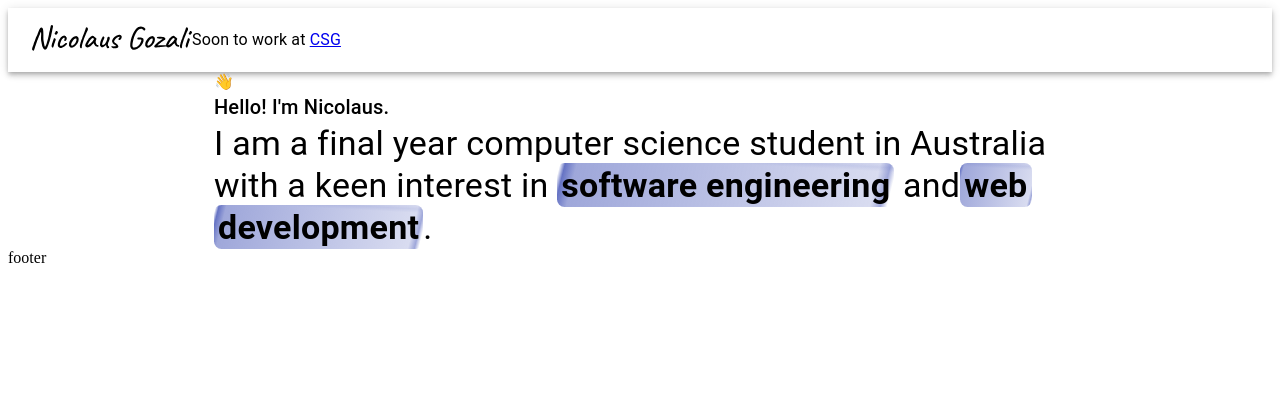
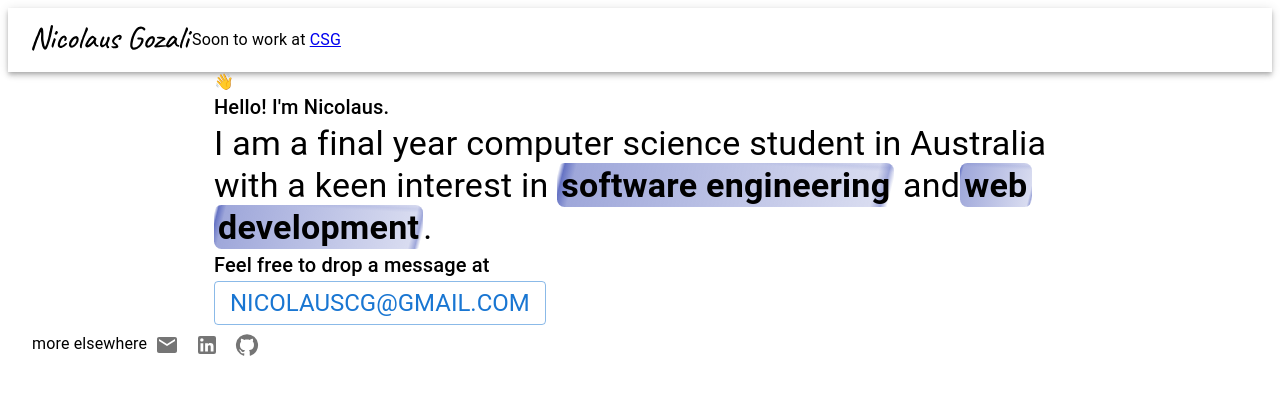
Before and after one commit to nicolauscg/personal-blog, a Next.js app: page / in a window 1280 px wide. Shown: the top 394 px of the page. Built offline with nearby package versions, Linux system fonts and the light colour scheme.

Commit message:
feat: add links to other social media

```diff
--- a/package.json
+++ b/package.json
@@ -11,6 +11,7 @@
   "dependencies": {
     "@emotion/react": "^11.4.1",
     "@emotion/styled": "^11.3.0",
+    "@mui/icons-material": "^5.0.4",
     "@mui/material": "^5.0.4",
     "next": "11.1.2",
     "react": "17.0.2",
--- a/pages/index.tsx
+++ b/pages/index.tsx
@@ -1,7 +1,17 @@
 import type { NextPage } from "next";
 import Head from "next/head";
 import Link from "next/link";
-import { AppBar, Container, Toolbar, Typography } from "@mui/material";
+import {
+  AppBar,
+  Button,
+  Container,
+  IconButton,
+  Toolbar,
+  Typography,
+} from "@mui/material";
+import EmailIcon from "@mui/icons-material/Email";
+import LinkedInIcon from "@mui/icons-material/LinkedIn";
+import GitHubIcon from "@mui/icons-material/GitHub";
 import NameIcon from "../components/NameIcon";
 import Emoji from "../components/Emoji";
 import StyledMark from "../components/StyledMark";
@@ -58,12 +68,63 @@ const Home: NextPage = () => {
               and
               <StyledMark colorHex="#3f50b5">web development</StyledMark>.
             </Typography>
+            <div className="flex items-center">
+              <Typography
+                variant="h6"
+                component="h2"
+                className="font-thin mr-4"
+              >
+                Feel free to drop a message at
+              </Typography>
+              <Button
+                variant="outlined"
+                classes={{
+                  root: "normal-case rounded-3xl",
+                }}
+              >
+                <Typography variant="h5" component="h3">
+                  nicolauscg@gmail.com
+                </Typography>
+              </Button>
+            </div>
           </div>
         </Container>
       </main>
       <footer>
-        <Container maxWidth="xl" disableGutters>
-          footer
+        <Container
+          maxWidth="xl"
+          classes={{
+            root: "flex",
+          }}
+        >
+          <div>
+            <Typography variant="subtitle1" component="span">
+              more elsewhere
+            </Typography>
+            <span className="ml-2">
+              <Link href="mailto:nicolauscg@gmail.com">
+                <a target="_blank">
+                  <IconButton>
+                    <EmailIcon />
+                  </IconButton>
+                </a>
+              </Link>
+              <Link href="https://www.linkedin.com/in/nicolauscg/">
+                <a target="_blank">
+                  <IconButton>
+                    <LinkedInIcon />
+                  </IconButton>
+                </a>
+              </Link>
+              <Link href="https://github.com/nicolauscg">
+                <a target="_blank">
+                  <IconButton>
+                    <GitHubIcon />
+                  </IconButton>
+                </a>
+              </Link>
+            </span>
+          </div>
         </Container>
       </footer>
     </div>
```
Also changed, not shown: 1 other file (tests, documents, lock files or other folders).
